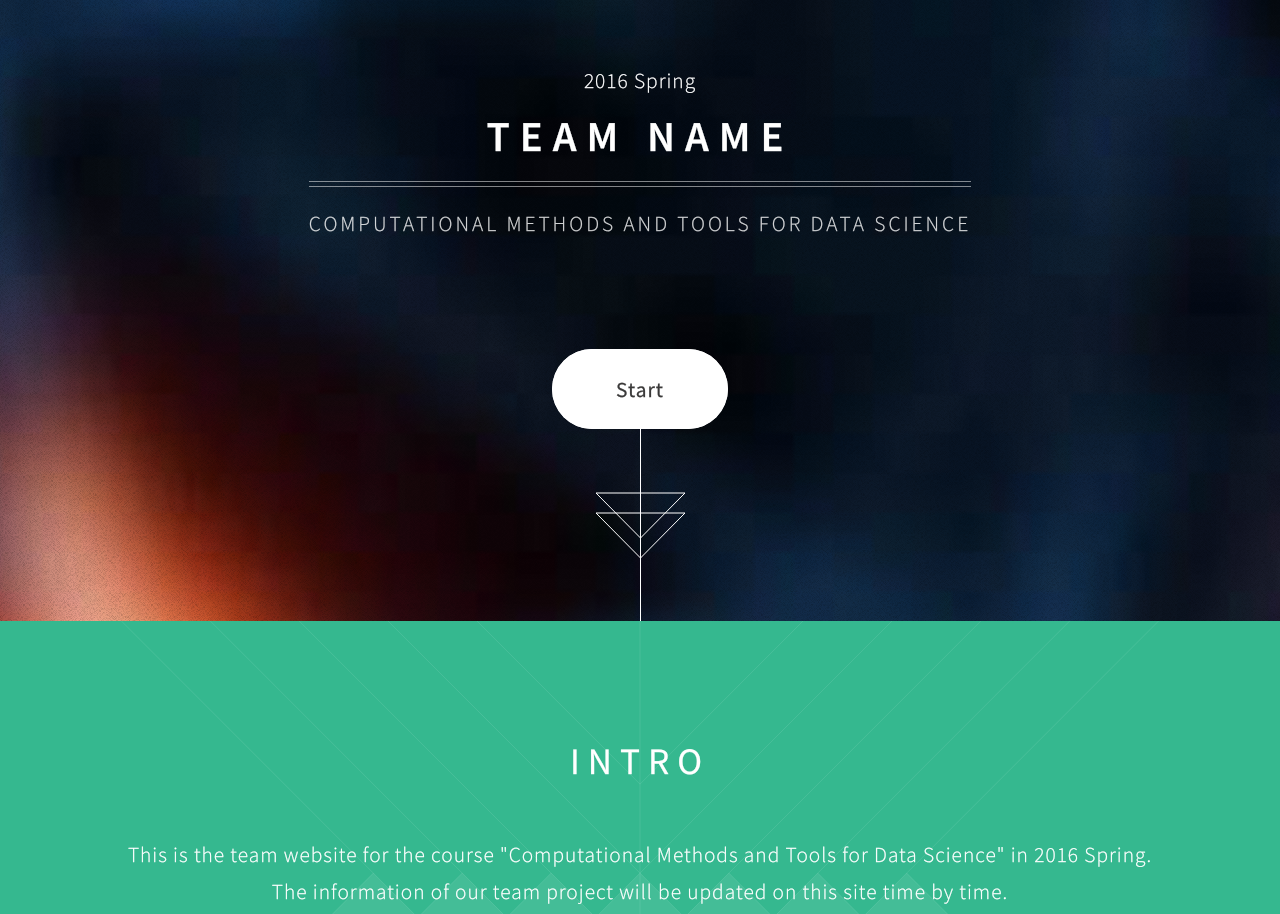
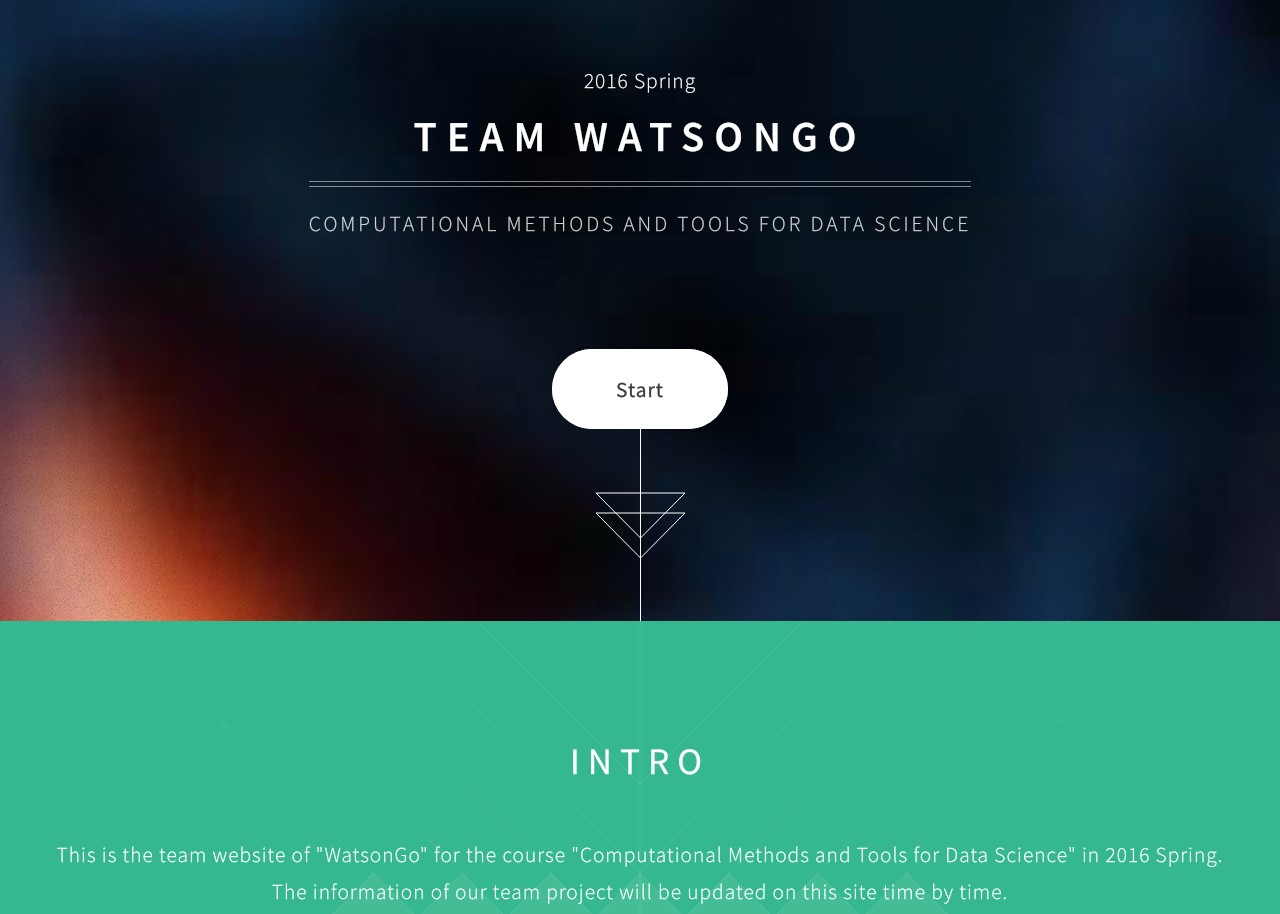
Before and after one commit to YoEugene/DS2016, a plain HTML site: page index.html in a window 1280 px wide. Shown: the part 200-1114 px from the top of the page. Drawn offline with Linux system fonts and the light colour scheme.

Commit message:
update team name

```diff
--- a/index.html
+++ b/index.html
@@ -6,7 +6,7 @@
 -->
 <html>
 	<head>
-		<title>Team Website</title>
+		<title>Team WatsonGo | Computational Methods and Tools for Data Science</title>
 		<meta charset="utf-8" />
 		<meta name="viewport" content="width=device-width, initial-scale=1" />
 		<!--[if lte IE 8]><script src="assets/js/ie/html5shiv.js"></script><![endif]-->
@@ -19,7 +19,7 @@
 			<section id="header">
 				<header>
 					<span>2016 Spring</span>
-					<h1>Team name</h1>
+					<h1>Team WatsonGo</h1>
 					<p>Computational Methods and Tools for Data Science</p>
 				</header>
 				<footer>
@@ -32,7 +32,7 @@
 				<header>
 					<h2>Intro</h2>
 				</header>
-				<p>This is the team website for the course "Computational Methods and Tools for Data Science" in 2016 Spring.<br> The information of our team project will be updated on this site time by time.</p>
+				<p>This is the team website of "WatsonGo" for the course "Computational Methods and Tools for Data Science" in 2016 Spring.<br> The information of our team project will be updated on this site time by time.</p>
 				<footer>
 					<a href="#first" class="button style2 scrolly">Team Project</a>
 				</footer>
@@ -269,7 +269,7 @@
 				<li><a href="#" class="icon fa-pinterest"><span class="label">Pinterest</span></a></li>
 				<li><a href="#" class="icon fa-dribbble"><span class="label">Dribbble</span></a></li>
 				<li><a href="#" class="icon fa-linkedin"><span class="label">LinkedIn</span></a></li> -->
-				<li>Copyright &copy; Team 2016</li>
+				<li>Copyright &copy; Team WatsonGo 2016</li>
 			</ul>
 			<!-- <div class="copyright">
 				<ul class="menu">
```
